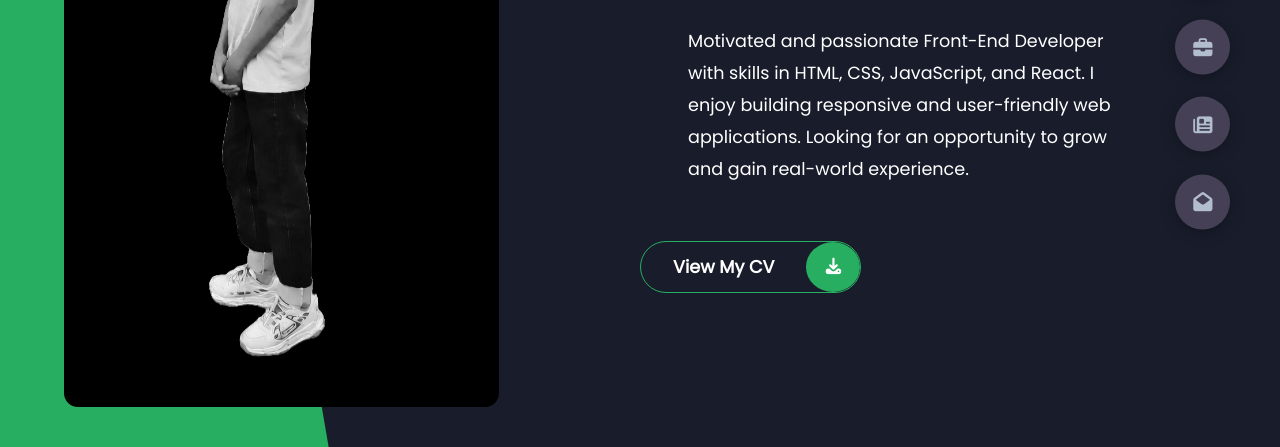
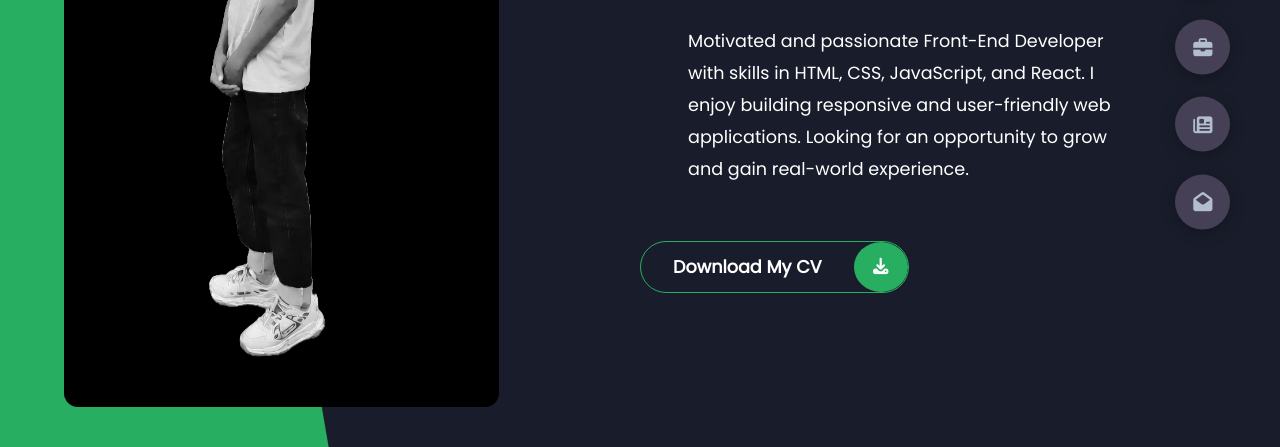
Before and after one commit to habib-dev7904/2nd-Portfolio, a plain HTML site: page index.html in a window 1280 px wide. Shown: the part 353-800 px from the top of the page. Drawn offline with Linux system fonts and the light colour scheme.

Commit message:
Update CV button to Download CV

```diff
--- a/index.html
+++ b/index.html
@@ -34,7 +34,7 @@
 
               <div class="btn-con">
                 <a href="Habib_Mohammed_Beshir_CV.pdf" download class="main-btn">
-                    <span class="btn-text">View My CV</span>
+                    <span class="btn-text">Download My CV</span>
                     <span class="btn-icon"><i class="fa-solid fa-download"></i></span>
                 </a>
               </div>
@@ -58,7 +58,7 @@
                       </p>
               <div class="btn-con">
                 <a href="Habib_Mohammed_Beshir_CV.pdf" download class="main-btn">
-                    <span class="btn-text">View My CV</span>
+                    <span class="btn-text">Download My CV</span>
                     <span class="btn-icon"><i class="fa-solid fa-download"></i></span>
                 </a>
               </div>
```
